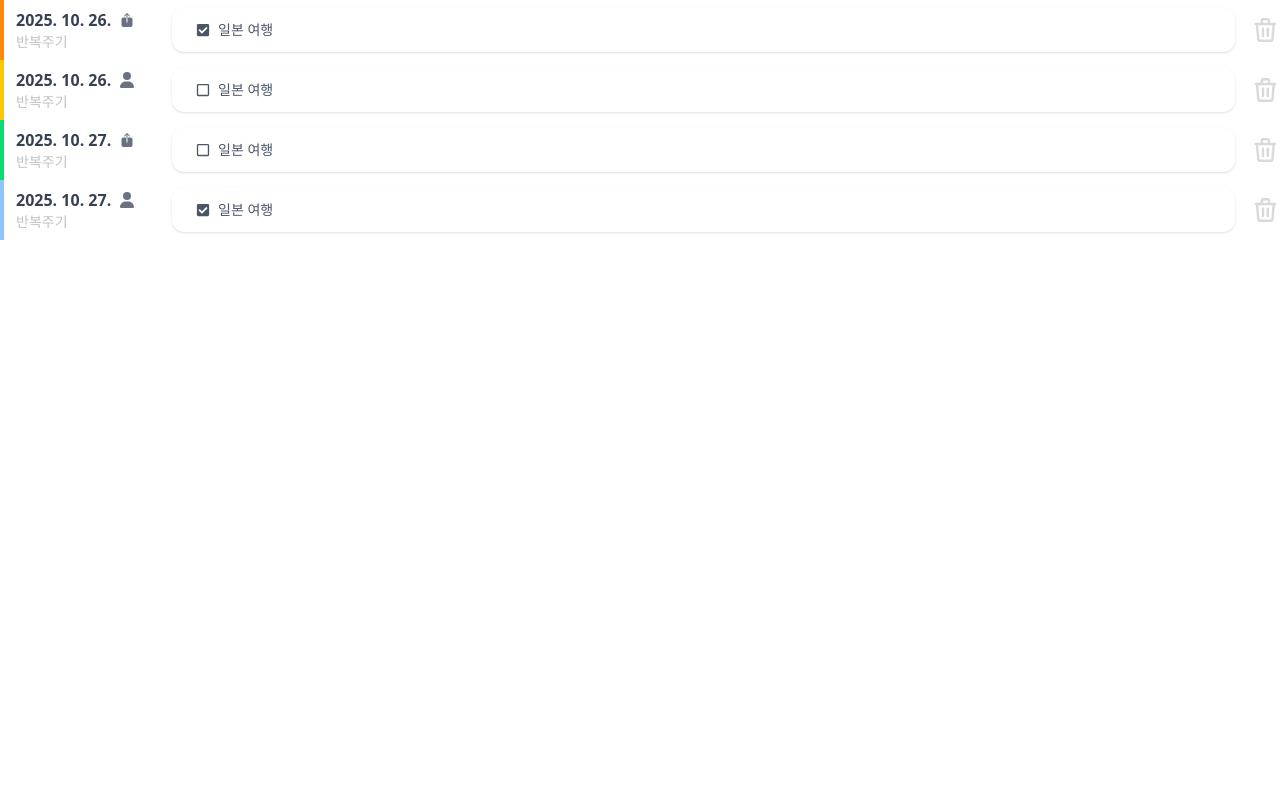
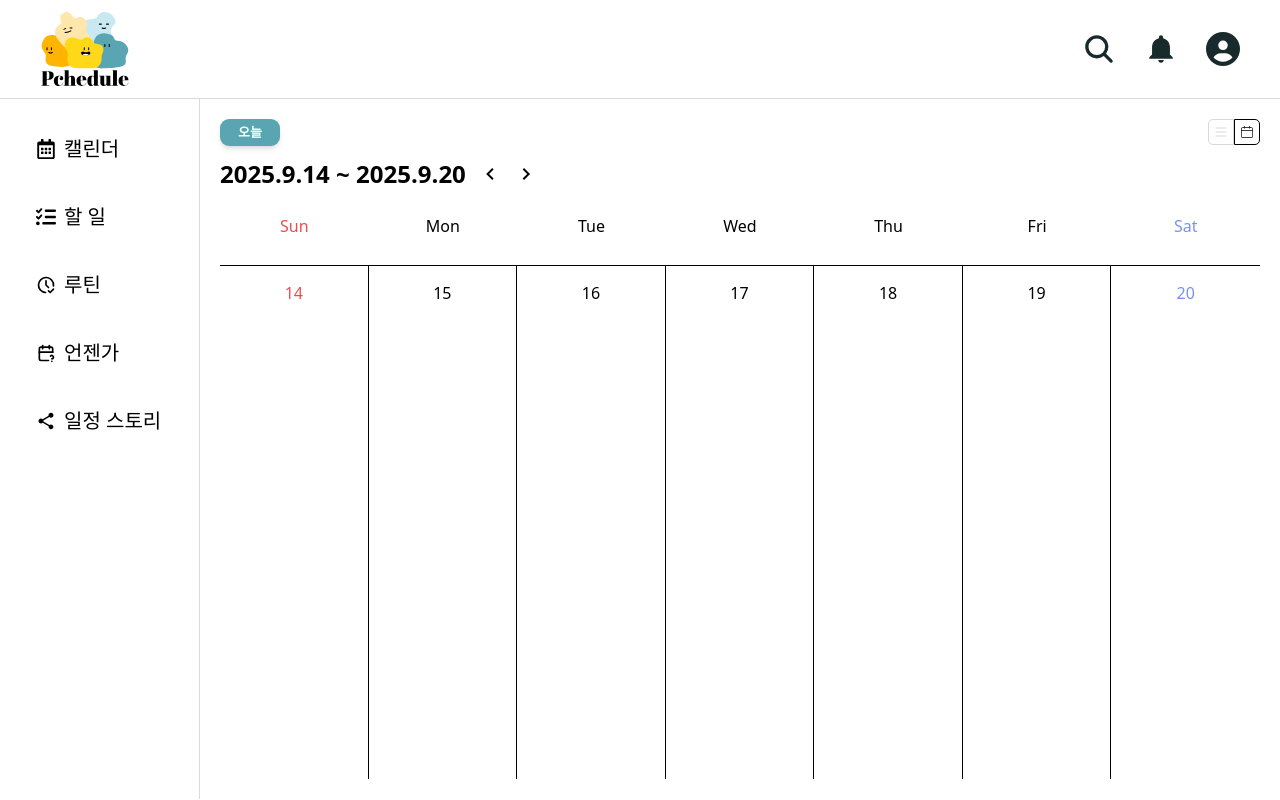
Before and after one commit to oz-main-fe-12-team4/oz_pchedule_fe, a React (Vite) app: page /testH in a window 1280 px wide. Built offline with nearby package versions, Linux system fonts and the light colour scheme.

Commit message:
feat: routine 페이지 weely로 볼때 UI 생성

```diff
--- /dev/null
+++ b/src/components/Weekly.jsx
@@ -0,0 +1,29 @@
+const Weekly = ({ firstDateOfThisWeek }) => {
+  const thisWeek = [];
+
+  for (let i = 0; i < 7; i++) {
+    thisWeek.push(firstDateOfThisWeek + i);
+  }
+
+  return (
+    <div className="h-[80%] grid grid-cols-7 text-center">
+      {thisWeek.map((el, i) => (
+        <div
+          key={i}
+          className={`${
+            el === thisWeek[0]
+              ? "text-[#ec4e4e]"
+              : el === thisWeek[6]
+              ? "text-[#7892f0]"
+              : "text-black"
+          } border-t border-[#000000] ${
+            el === thisWeek[6] ? "border-r-0" : "border-r"
+          } h-[100%] p-[15px_0]`}
+        >
+          {el}
+        </div>
+      ))}
+    </div>
+  );
+};
+export default Weekly;
--- a/src/components/calendar/DisplayDays.jsx
+++ b/src/components/calendar/DisplayDays.jsx
@@ -12,7 +12,7 @@ const DisplayDays = () => {
               ? "text-[#7892f0]"
               : "text-black"
           }
-                        w-[80px] h-[30px]`}
+                        h-[30px]`}
           key={el}
         >
           {el}
--- /dev/null
+++ b/src/pages/Routine.jsx
@@ -0,0 +1,65 @@
+import Button from "../components/Button";
+import DisplayDays from "../components/calendar/DisplayDays";
+import Weekly from "../components/Weekly";
+import { MdOutlineNavigateNext } from "react-icons/md";
+import { MdOutlineNavigateBefore } from "react-icons/md";
+import { BsList } from "react-icons/bs";
+import { CiCalendar } from "react-icons/ci";
+import { useState } from "react";
+
+const Routine = () => {
+  const [isWeekly, setIsWeekly] = useState(true);
+  const currentDate = new Date();
+  const thisYear = currentDate.getFullYear();
+  const thisMonth = currentDate.getMonth() + 1;
+  const currentDayOfThisWeek = currentDate.getDay();
+  const firstDateOfThisWeek = currentDate.getDate() - currentDayOfThisWeek;
+  const lastDateOfThisWeek = currentDate.getDate() + (6 - currentDayOfThisWeek);
+
+  const handleClickListButton = () => {
+    setIsWeekly(false);
+  };
+  const handleClickCalendarButton = () => {
+    setIsWeekly(true);
+  };
+
+  return (
+    <div className="w-[calc(100vw-200px)] h-[calc(100vh-100.18px)] p-5 relative">
+      <div className="absolute top-5 right-5">
+        <button
+          onClick={handleClickListButton}
+          className={`border rounded-[5px_0_0_5px] p-1 ${
+            isWeekly ? "text-[#d9d9d9]" : "text-[#000000]"
+          }`}
+        >
+          <BsList />
+        </button>
+        <button
+          onClick={handleClickCalendarButton}
+          className={`border rounded-[0_5px_5px_0] p-1 ${
+            isWeekly ? "text-[#000000]" : "text-[#d9d9d9]"
+          }`}
+        >
+          <CiCalendar />
+        </button>
+      </div>
+      {isWeekly && (
+        <div className="h-[100%] flex flex-col gap-3">
+          <Button>오늘</Button>
+          <h1 className="flex items-center gap-3 text-2xl font-bold pb-3">
+            {thisYear}.{thisMonth}.{firstDateOfThisWeek} ~ {thisYear}.
+            {thisMonth}.{lastDateOfThisWeek}
+            <MdOutlineNavigateBefore />
+            <MdOutlineNavigateNext />
+          </h1>
+          <DisplayDays />
+          <Weekly firstDateOfThisWeek={firstDateOfThisWeek} />
+        </div>
+      )}
+      {/* {!isWeekly && (
+
+      )} */}
+    </div>
+  );
+};
+export default Routine;
--- a/src/test/TestH.jsx
+++ b/src/test/TestH.jsx
@@ -1,12 +1,15 @@
-import { posts } from "../assets/data/dummyPostList";
-import RoutineCard from "../components/RoutineCard";
+import Header from "../components/Header";
+import MenuBar from "../components/MenuBar";
+import Routine from "../pages/Routine";
 
 function TestH() {
   return (
     <div>
-      {posts.data.map((el) => (
-        <RoutineCard key={el.post_id} post={el} />
-      ))}
+      <Header />
+      <div className="flex">
+        <MenuBar />
+        <Routine />
+      </div>
     </div>
   );
 }
```
